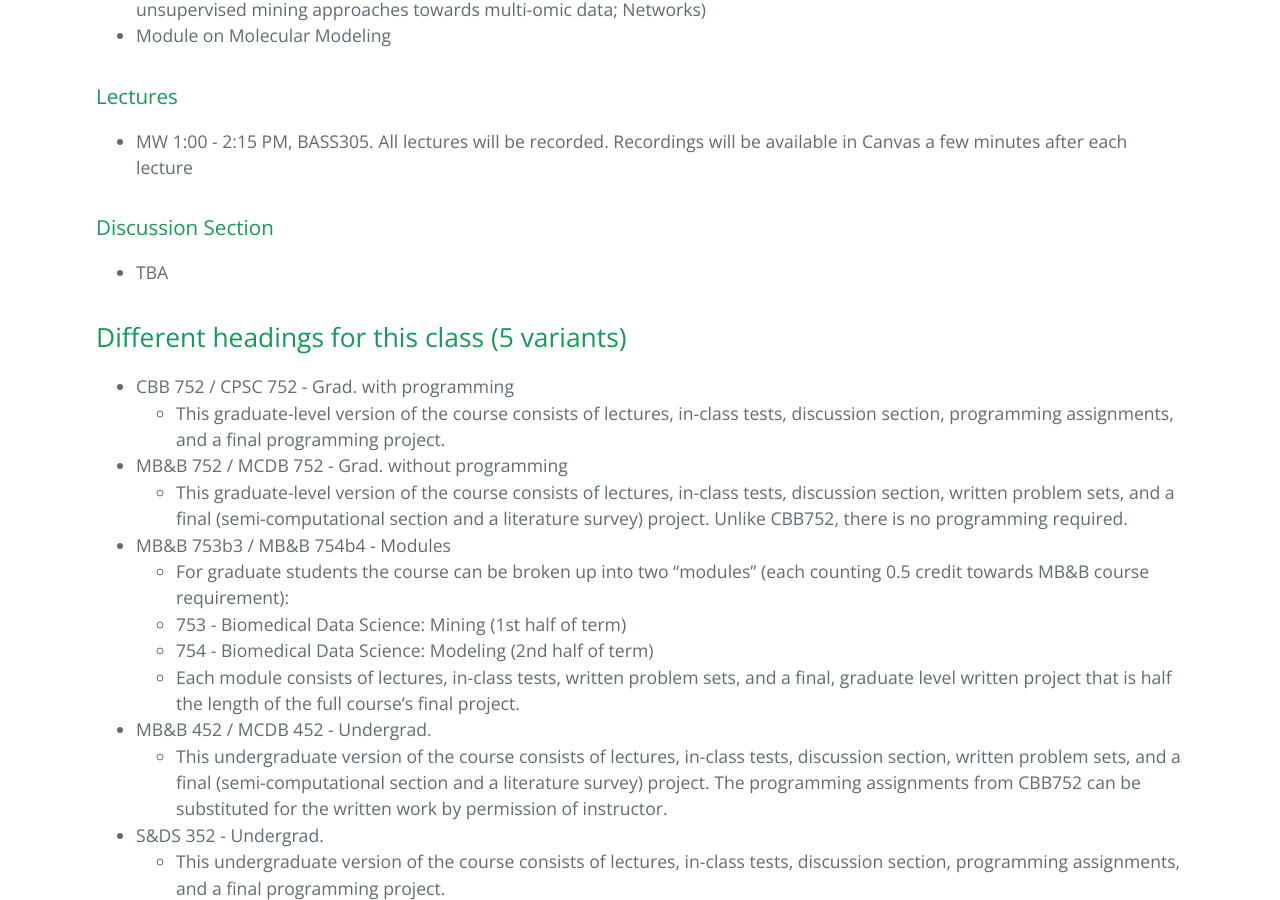
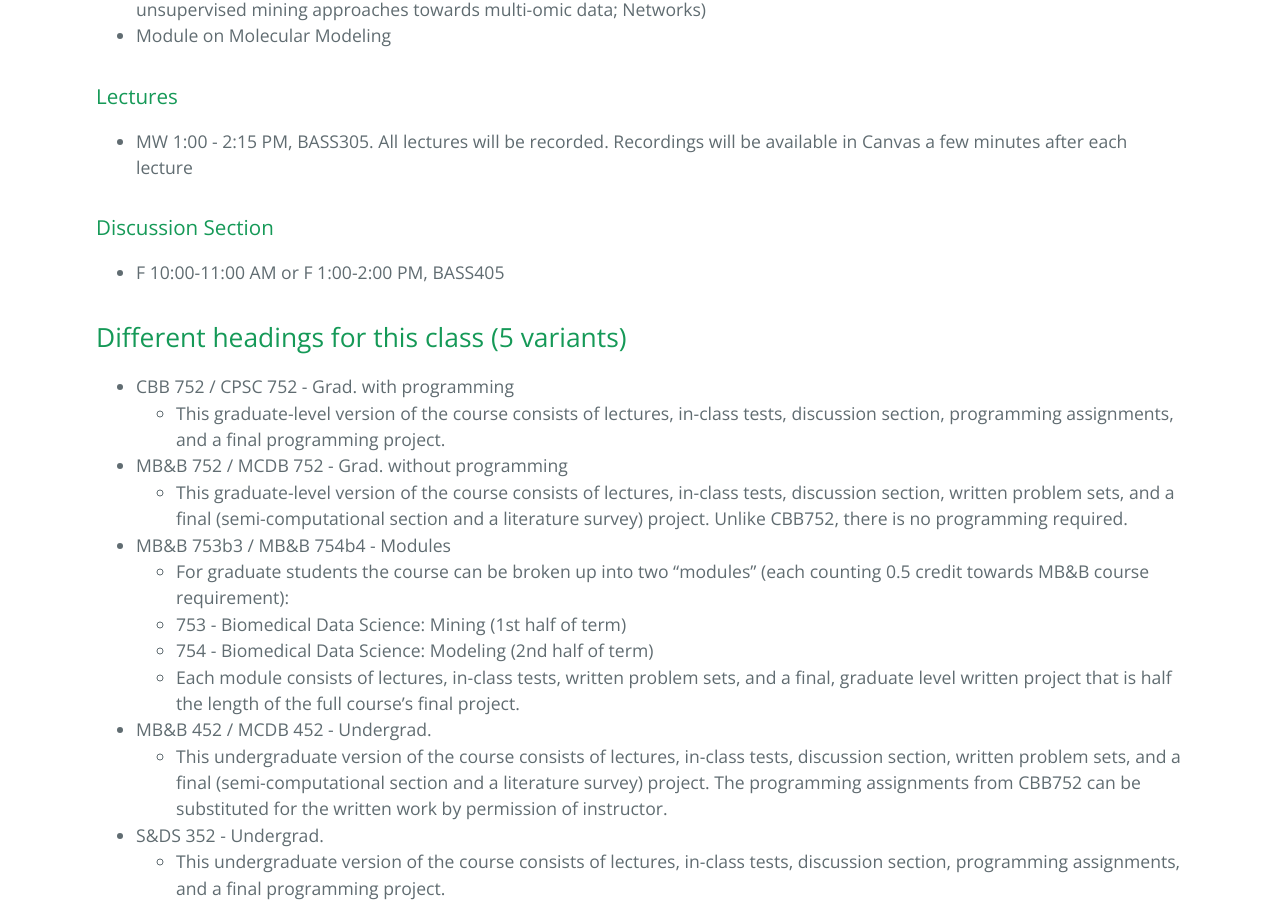
Before and after one commit to gersteinlab/cbb752b23, a Jekyll site: the page built from index.md, in a window 1280 px wide and 900 px high, scrolled down 1174 px. Built offline with Jekyll 4.4.1, drawn with Linux system fonts in a browser that asks for light colours; our own code applies the rules of GitHub Pages for plain Markdown files.

Commit message:
Update index.md

```diff
--- a/index.md
+++ b/index.md
@@ -24,7 +24,8 @@ TBA
 
 ### Discussion Section
 
-- TBA
+- F 10:00-11:00 AM or F 1:00-2:00 PM, BASS405
+
 
 ## Different headings for this class (5 variants)
 
```
